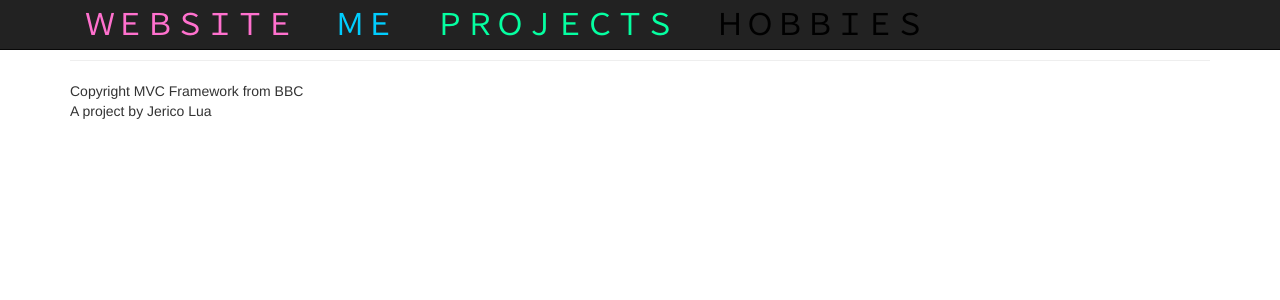
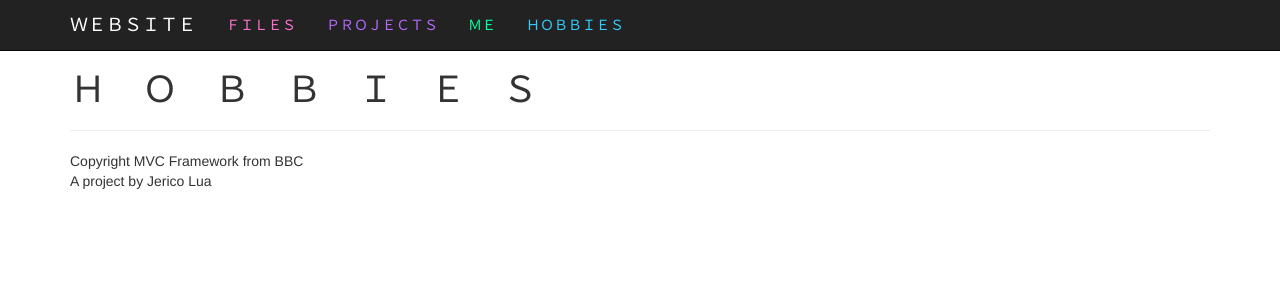
Before and after one commit to jericoluislua/-, a PHP site: page /hobbies in a window 1280 px wide. Shown: the top 300 px of the page. Run offline with PHP 8.4, Linux system fonts and the light colour scheme; some libraries are stand-ins or nearby versions.

Commit message:
vaporwave sauce added

```diff
--- a/controller/HOBBIESController.php
+++ b/controller/HOBBIESController.php
@@ -10,9 +10,9 @@ class HOBBIESController
 {
     public function index()
     {
-        $view = new View('website');
-        $view->title = '';
-        $view->heading = '';
+        $view = new View('hobbies');
+        $view->title = '【Ｈ　Ｏ　Ｂ　Ｂ　Ｉ　Ｅ　Ｓ】';
+        $view->heading = 'Ｈ　Ｏ　Ｂ　Ｂ　Ｉ　Ｅ　Ｓ';
         $view->display();
     }
     public function basketball()
--- a/controller/MEController.php
+++ b/controller/MEController.php
@@ -11,7 +11,7 @@ class MEController
     public function index()
     {
         $view = new View('me');
-        $view->title = 'Ｍ　Ｅ';
+        $view->title = '【Ｍ　Ｅ】';
         $view->heading = 'Ｍ　Ｅ';
         $view->display();
     }
--- a/controller/PROJECTSController.php
+++ b/controller/PROJECTSController.php
@@ -11,7 +11,7 @@ class PROJECTSController
     public function index()
     {
         $view = new View('projects');
-        $view->title = 'Ｐ　Ｒ　Ｏ　Ｊ　Ｅ　Ｃ　Ｔ　Ｓ';
+        $view->title = '【Ｐ　Ｒ　Ｏ　Ｊ　Ｅ　Ｃ　Ｔ　Ｓ】';
         $view->heading = 'Ｐ　Ｒ　Ｏ　Ｊ　Ｅ　Ｃ　Ｔ　Ｓ';
         $view->display();
     }
--- a/controller/WEBSITEController.php
+++ b/controller/WEBSITEController.php
@@ -9,13 +9,13 @@
 class WEBSITEController
 {
     /**
-     * Default-Page for Ｗ　Ｅ　Ｂ　Ｓ　Ｉ　Ｔ　Ｅ: Shows everything you need to know about the whole website
-     * Dispatcher: /website
+     * index-page Ｗ　Ｅ　Ｂ　Ｓ　Ｉ　Ｔ　Ｅ: Shows everything you need to know about the whole website
+     * Dispatcher: /
      */
     public function index()
     {
         $view = new View('website');
-        $view->title = 'Ｗ　Ｅ　Ｂ　Ｓ　Ｉ　Ｔ　Ｅ';
+        $view->title = '【Ｗ　Ｅ　Ｂ　Ｓ　Ｉ　Ｔ　Ｅ】';
         $view->heading = 'Ｗ　Ｅ　Ｂ　Ｓ　Ｉ　Ｔ　Ｅ';
         $view->display();
     }
--- a/lib/Dispatcher.php
+++ b/lib/Dispatcher.php
@@ -37,7 +37,7 @@ class Dispatcher
         $uriFragments = explode('/', $uri); // In einzelteile zerlegen
 
         // Den Namen des gewünschten Controllers ermitteln
-        $controllerName = 'DefaultController';
+        $controllerName = 'WEBSITEController';
         if (!empty($uriFragments[0])) {
             $controllerName = $uriFragments[0];
             $controllerName = ucfirst($controllerName); // Erstes Zeichen grossschreiben
--- a/public/css/style.css
+++ b/public/css/style.css
@@ -1,107 +1,46 @@
-body{
-  margin: 0;
-  padding: 0;
+body {
+  padding-top: 50px;
 }
-
-h3{
-  /*margin-top: 35px;*/
+.link{
+  color: white; /* For browsers that somehow do not support other colors */
 }
-#navbar{
-  position: fixed;
-  top: 0;
-  width: 100%;
-  margin:0;
+.link:hover{
+  color: #333333; /* For browsers that do not support gradients */
 }
-l{
-  border-bottom: 0;
-  margin:0;
+#website{
+  color: white;
 }
-ul {
-  list-style:none;
-  list-style-type: none;
-  margin: 0;
-  padding: 0;
-  overflow: hidden;
-  position: fixed;
-  top: 0;
-  width: 100%;
+#website:hover{
+  background: linear-gradient(to right, #33ccff 0%, #b967ff 0%, #05ffa1 0%, #ff71ce 100%);
+  color: white;
 }
-li {
-  float: left;
-  font-size: 30px;
-  border-color: darkgrey;
-  margin: 0;
+#files{
+  color: #ff71ce;
 }
-li a{
-  display-inline: inline-block;
-  color: white;
-  text-align: center;
-  text-decoration: none;
-}
-
-#home:hover{
+#files:hover{
   background-color: #ff71ce;
   color: white;
 }
 
-#personal:hover{
-  background-color: #01cdfe;
-  color: white;
+#life{
+  color: #05ffa1;
 }
-
-#project:hover{
+#life:hover{
   background-color: #05ffa1;
   color: white;
 }
 
-#hobby:hover, .hobby{
-  background-color: #111;
+#project{
+  color: #b967ff;
 }
-
-
-li.dropdown{
-  display: inline-block;
-}
-
-
-
-
-
-
-
-
-.dropdown-content {
-  display: none;
-  position: absolute;
-}
-
-
-.dropdown:hover .dropdown-content {
-  display: inline-block;
-}
-
-
-
-
-
-.link{
-  padding: 0;
-  margin-right: 10px;
-  border-color: #333;
-}
-
-#home{
-  color: #ff71ce;
-}
-#personal{
-  color: #01cdfe;
-}
-#project{
-  color: #05ffa1;
+#project:hover{
+  background-color: #b967ff;
+  color: white;
 }
 #hobby{
-  color: black;
+  color: #33ccff;
 }
 #hobby:hover{
+  background-color: #33ccff;
   color: white;
 }
--- a/view/default_index.php
+++ /dev/null
@@ -1 +0,0 @@
-Hallo Welt!
--- a/view/header.php
+++ b/view/header.php
@@ -4,17 +4,24 @@
     <meta charset="utf-8">
     <meta http-equiv="X-UA-Compatible" content="IE=edge">
     <meta name="viewport" content="width=device-width, initial-scale=1">
+
+    <title><?= $title ?></title>
+
     <!-- Bootstrap core CSS -->
-    <link rel="stylesheet" href="/css/bootstrap.min.css">
+    <link rel="stylesheet" href="https://maxcdn.bootstrapcdn.com/bootstrap/3.3.6/css/bootstrap.min.css" integrity="sha384-1q8mTJOASx8j1Au+a5WDVnPi2lkFfwwEAa8hDDdjZlpLegxhjVME1fgjWPGmkzs7" crossorigin="anonymous">
+
     <!-- Custom styles for this template -->
     <link href="/css/style.css" rel="stylesheet">
-    <script src="/js/jscript.js"></script>
-    <title><?= $title ?></title>
+
+    <!-- HTML5 shim and Respond.js for IE8 support of HTML5 elements and media queries -->
+    <!--[if lt IE 9]>
+    <script src="https://oss.maxcdn.com/html5shiv/3.7.2/html5shiv.min.js"></script>
+    <script src="https://oss.maxcdn.com/respond/1.4.2/respond.min.js"></script>
+    <![endif]-->
 </head>
 <body>
 <nav class="navbar navbar-inverse navbar-fixed-top">
     <div class="container">
-        <!--
         <div class="navbar-header">
             <button type="button" class="navbar-toggle collapsed" data-toggle="collapse" data-target="#navbar" aria-expanded="false" aria-controls="navbar">
                 <span class="sr-only">Toggle navigation</span>
@@ -22,28 +29,20 @@
                 <span class="icon-bar"></span>
                 <span class="icon-bar"></span>
             </button>
-            <a class="navbar-brand" href='/'>ＳＥＬＦ</a>
+            <a class="navbar-brand" id='website' href="/">ＷＥＢＳＩＴＥ</a>
         </div>
-        -->
         <div id="navbar" class="collapse navbar-collapse">
             <ul class="nav navbar-nav">
-
-                <li class='link'><a href='/website' id="home">ＷＥＢＳＩＴＥ</a></li>
-                <li class='link'><a href='/me' id="personal">ＭＥ</a></li>
-                <li class='link'><a href='/projects' id="project">ＰＲＯＪＥＣＴＳ</a></li>
-
-
-                    <li  class="dropdown link"><a class="dropbtn" id="hobby">ＨＯＢＢＩＥＳ</a>
-
-                        <div class="dropdown-content">
-                                <a href='/hobbies/basketball' class="hobby">basketball</a>
-                                <a href='/hobbies/dancing' class="hobby">dancing</a>
-                        </div>
-                    </li>
+                <li><a href="/files" class='link' id="files">ＦＩＬＥＳ</a></li>
+                <li><a href='/projects' class='link' id="project">ＰＲＯＪＥＣＴＳ</a></li>
+                <li><a href='/me' class='link' id="life">ＭＥ</a></li>
+                <li><a href="/hobbies" class='link' id="hobby">ＨＯＢＢＩＥＳ</a>
 
             </ul>
         </div><!--/.nav-collapse -->
     </div>
 </nav>
+
 <div class="container">
-    <h3><?= $heading?></h3>
+
+    <h1><?= $heading ?></h1>
--- /dev/null
+++ b/view/hobbies.php
@@ -0,0 +1,7 @@
+<?php
+/**
+ * Created by PhpStorm.
+ * User: laffan
+ * Date: 8/27/2018
+ * Time: 4:58 PM
+ */
```
Also changed, not shown: config.example.php (added, +29 -0 lines), controller/DefaultController.php (deleted, +0 -44 lines), controller/FILESController.php (added, +18 -0 lines), view/files.php (added, +9 -0 lines), README.md, view/hobby_basketball.php (renamed from view/hobbies_basketball.php), view/hobby_dancing.php (renamed from view/hobbies_dancing.php), 2 other files.
